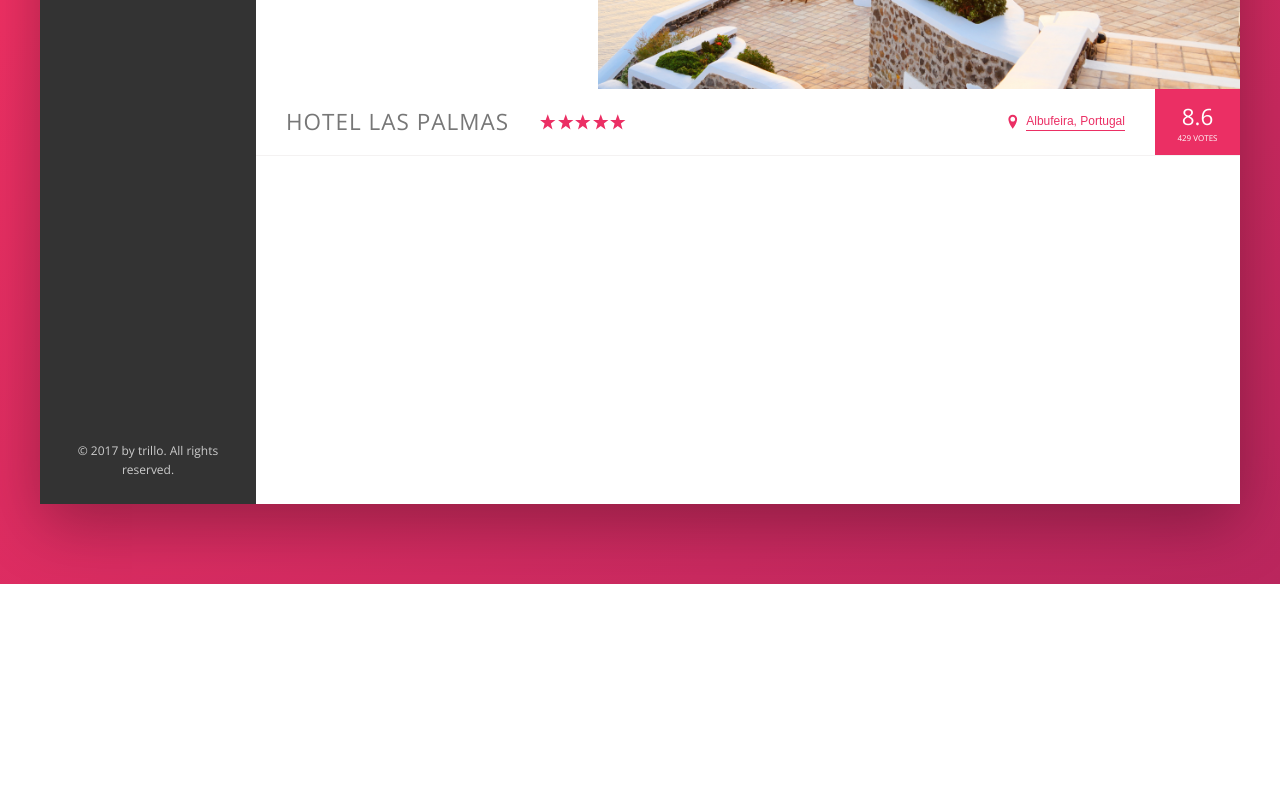
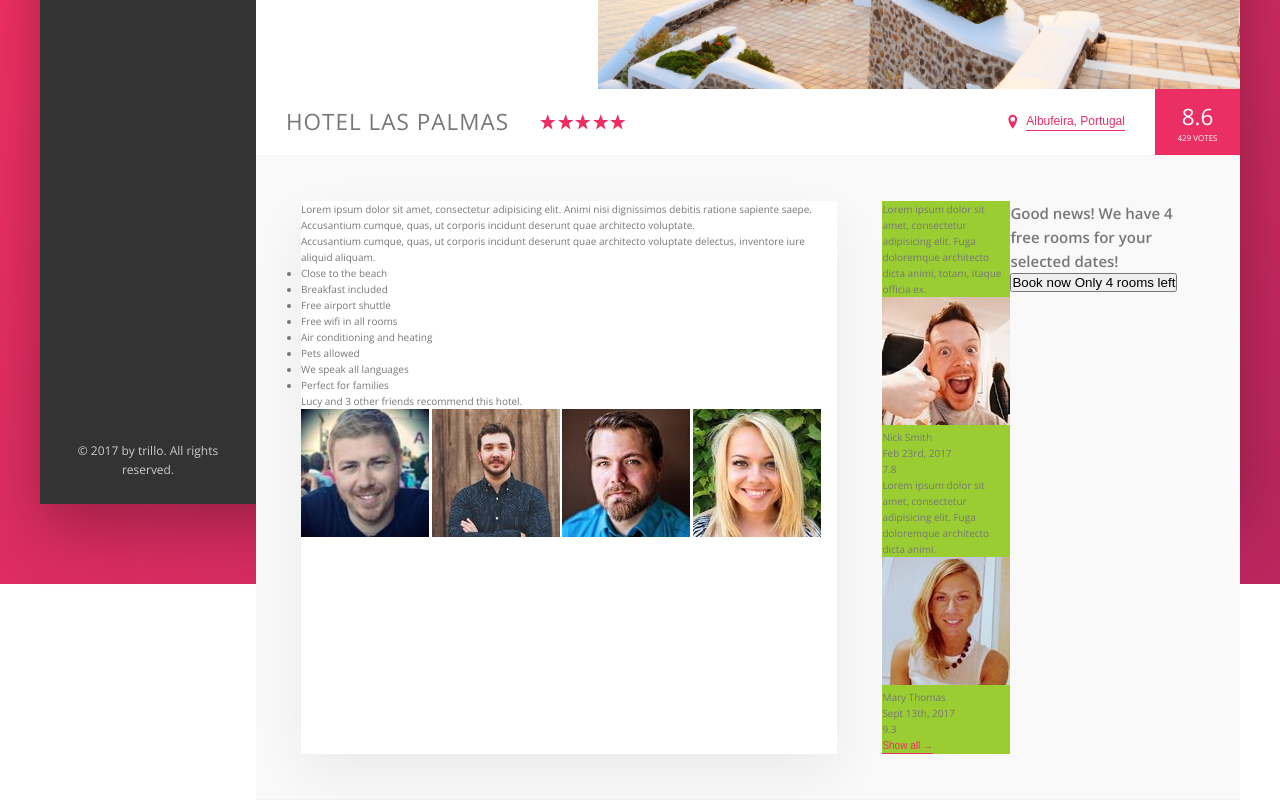
Before and after one commit to Unity7/travel, a website: page index.html in a window 1280 px wide. Shown: the part 446-1246 px from the top of the page. Before the commit the page ends 1030 px from the top, so only its background shows below. Drawn offline with nearby package versions, Linux system fonts and the light colour scheme.

Commit message:
added html mark up

```diff
--- a/index.html
+++ b/index.html
@@ -151,7 +151,111 @@
             </div>
           </div>
           <!-- End of Overview Section -->
+          <!-- Detail Section -->
+          <div class="detail">
+            <div class="description">
+              <p class="paragraph">
+                Lorem ipsum dolor sit amet, consectetur adipisicing elit. Animi
+                nisi dignissimos debitis ratione sapiente saepe. Accusantium
+                cumque, quas, ut corporis incidunt deserunt quae architecto
+                voluptate.
+              </p>
+              <p class="paragraph">
+                Accusantium cumque, quas, ut corporis incidunt deserunt quae
+                architecto voluptate delectus, inventore iure aliquid aliquam.
+              </p>
+              <ul class="list">
+                <li class="list__item">Close to the beach</li>
+                <li class="list__item">Breakfast included</li>
+                <li class="list__item">Free airport shuttle</li>
+                <li class="list__item">Free wifi in all rooms</li>
+                <li class="list__item">Air conditioning and heating</li>
+                <li class="list__item">Pets allowed</li>
+                <li class="list__item">We speak all languages</li>
+                <li class="list__item">Perfect for families</li>
+              </ul>
+              <div class="recommend">
+                <p class="recommend__count">
+                  Lucy and 3 other friends recommend this hotel.
+                </p>
+                <div class="recommend__friends">
+                  <img
+                    src="img/user-3.jpg"
+                    alt="Friend 1"
+                    class="recommend__photo"
+                  />
+                  <img
+                    src="img/user-4.jpg"
+                    alt="Friend 2"
+                    class="recommend__photo"
+                  />
+                  <img
+                    src="img/user-5.jpg"
+                    alt="Friend 3"
+                    class="recommend__photo"
+                  />
+                  <img
+                    src="img/user-6.jpg"
+                    alt="Friend 4"
+                    class="recommend__photo"
+                  />
+                </div>
+              </div>
+            </div>
 
+            <div class="user-reviews">
+              <figure class="review">
+                <blockquote class="review__text">
+                  Lorem ipsum dolor sit amet, consectetur adipisicing elit. Fuga
+                  doloremque architecto dicta animi, totam, itaque officia ex.
+                </blockquote>
+                <figcaption class="review__user">
+                  <img
+                    src="img/user-1.jpg"
+                    alt="User 1"
+                    class="review__photo"
+                  />
+                  <div class="review__user-box">
+                    <p class="review__user-name">Nick Smith</p>
+                    <p class="review__user-date">Feb 23rd, 2017</p>
+                  </div>
+                  <div class="review__rating">7.8</div>
+                </figcaption>
+              </figure>
+
+              <figure class="review">
+                <blockquote class="review__text">
+                  Lorem ipsum dolor sit amet, consectetur adipisicing elit. Fuga
+                  doloremque architecto dicta animi.
+                </blockquote>
+                <figcaption class="review__user">
+                  <img
+                    src="img/user-2.jpg"
+                    alt="User 1"
+                    class="review__photo"
+                  />
+                  <div class="review__user-box">
+                    <p class="review__user-name">Mary Thomas</p>
+                    <p class="review__user-date">Sept 13th, 2017</p>
+                  </div>
+                  <div class="review__rating">9.3</div>
+                </figcaption>
+              </figure>
+
+              <button class="btn-inline">Show all <span>&rarr;</span></button>
+            </div>
+
+            <div class="cta">
+              <h2 class="cta__book-now">
+                Good news! We have 4 free rooms for your selected dates!
+              </h2>
+              <button class="btn">
+                <span class="btn__visible">Book now</span>
+                <span class="btn__invisible">Only 4 rooms left</span>
+              </button>
+            </div>
+          </div>
+          <!-- End of Detail Section  -->
           <!-- End of Main -->
         </main>
       </div>
--- a/sass/_layout.scss
+++ b/sass/_layout.scss
@@ -38,3 +38,22 @@
 
   height: 80rem;
 }
+
+.detail {
+  display: flex;
+  padding: 4.5rem;
+  background-color: var(--color-grey-light-1);
+  border-bottom: 1px solid var(--color-grey-light-2);
+}
+
+.description {
+  background-color: #fff;
+  flex: 0 0 60%;
+  margin-right: 4.5rem;
+  box-shadow: var(--shadow-light);
+}
+
+.user-reviews {
+  background-color: yellowgreen;
+  flex: 1;
+}
```
Also changed, not shown: css/style.css.
